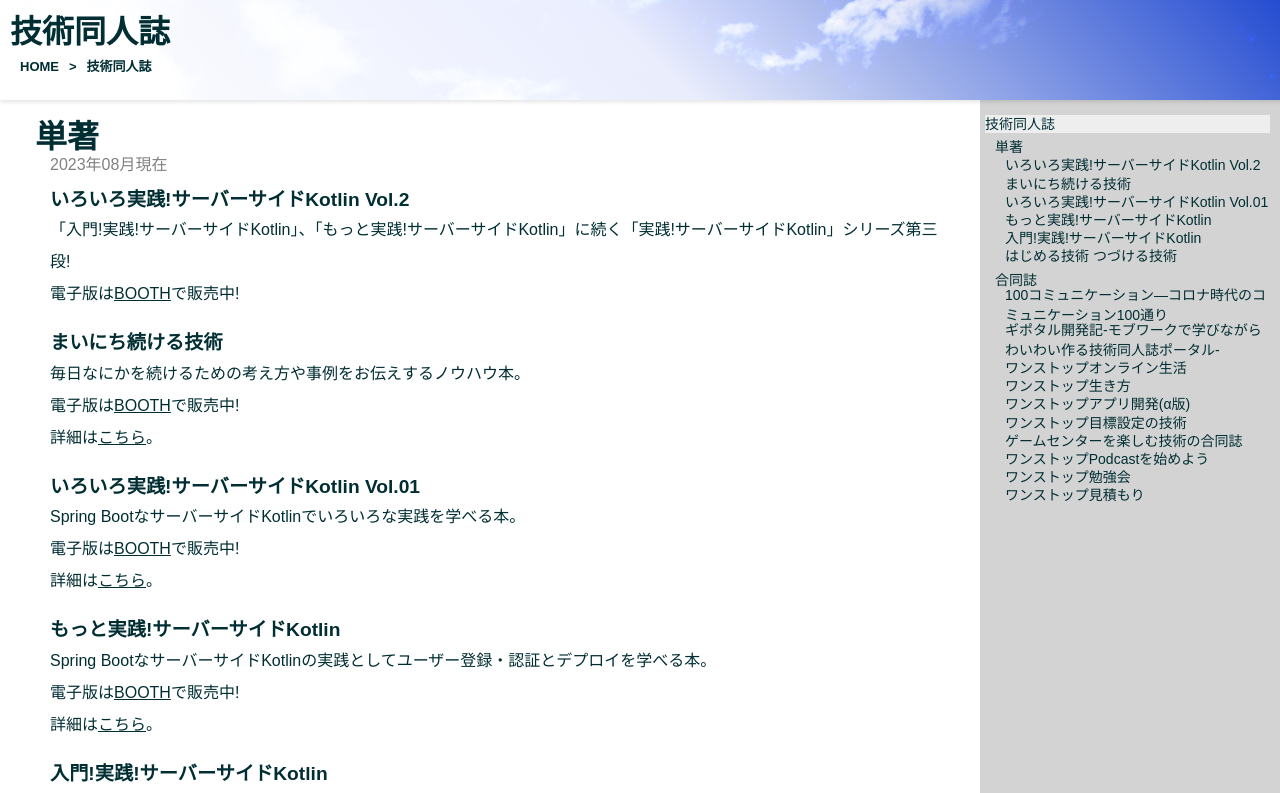
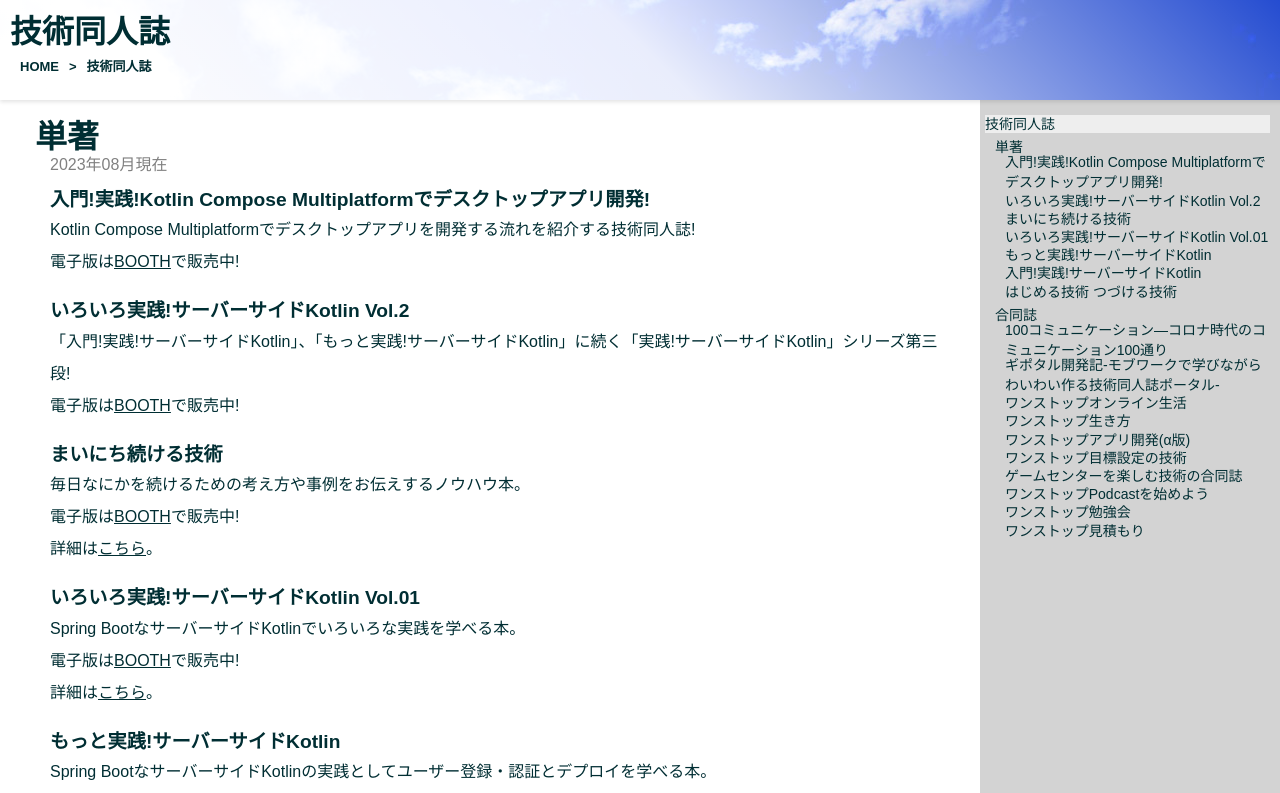
Before and after one commit to fortegp05/portfolio_react, a React (Create React App) app: page /techbook.html in a window 1280 px wide. Shown: the top 793 px of the page. Built offline with nearby package versions, Linux system fonts and the light colour scheme.

Commit message:
update 202404

```diff
--- a/src/components/atoms/engineer/JobCareer.tsx
+++ b/src/components/atoms/engineer/JobCareer.tsx
@@ -20,16 +20,28 @@ const JobCareer: FC = () => {
             </ul>
           </li>
         </ul>
-        業務用エアコン管理・操作システムの改修(2023年8月〜)
+        業務用エアコン管理・操作システムの改修(2023年8月〜2024年2月)
         <ul className="list_items">
           <li>
             お客様の販売する業務用エアコンを購入、設置後の管理を行うWebシステムの改修<br />
-            バックエンド(API部分)のみ担当し言語はPython(3系)
+            バックエンド(API部分)は担当し言語はPython(3系)、一部インフラも担当
             <ul className="list_items">
               <li>詳細設計</li>
               <li>開発</li>
               <li>テスト(pytest)</li>
               <li>E2Eテスト(Tavern)</li>
+              <li>AWSインフラ構築(CloudFormation、CloudFront、S3、Route53、ACM、WAF)</li>
+            </ul>
+          </li>
+        </ul>
+        大規模ECサイト・店舗管理システムのインフラ構築運用保守(2024年3月〜)
+        <ul className="list_items">
+          <li>
+            世界規模の通販サイト、店舗の管理システムのインフラの構築運用保守<br />
+            インフラはTerraformでAWSの構築、管理
+            <ul className="list_items">
+              <li>インフラ構築(AWS Terraform)</li>
+              <li>デプロイ(Jenkins)</li>
             </ul>
           </li>
         </ul>
--- a/src/components/atoms/engineer/ProgramingSkills.tsx
+++ b/src/components/atoms/engineer/ProgramingSkills.tsx
@@ -64,6 +64,12 @@ const ProgramingSkillDatas = [
     description:
       '組み込み開発で1年経験あり。<br>静的構造解析の対象として5年間分析の経験あり。<br>関数呼び出しの可視化やC++クラス継承関係の可視化などを実施。',
   },
+  {
+    id: 12,
+    skill: 'Terraform',
+    description:
+      'AWSの構築、運用保守にて使用。バージョンは1.5。',
+  },
 ];
 
 const ProgramingSkills: FC = () => {
--- a/src/components/atoms/engineer/Qualification.tsx
+++ b/src/components/atoms/engineer/Qualification.tsx
@@ -6,6 +6,7 @@ const Qualification: FC = () => {
       <h2>資格(習得時期)</h2>
       <div>
           <ul className="list_items">
+              <li>AWS SAP(SAP-C02 2024年3月)</li>
               <li>AWS SAA(SAA-C03 2023年3月)</li>
               <li>認定スクラムマスター(2019年4月)</li>
               <li>
--- a/src/components/atoms/engineer/SoftwareDevelopment.tsx
+++ b/src/components/atoms/engineer/SoftwareDevelopment.tsx
@@ -41,6 +41,9 @@ const SowtwareDevelopment: FC = () => {
                 </li>
                 <li>
                     AWS Lambda、CloudFront、CloudFormation、S3、CodeCommit、CodeBuild、CodePipeline、SES、SNS、CloudWatch。
+                </li>
+                <li>
+                    TerraformによるAWSインフラの構築、運用保守経験
                 </li>
             </ul>
         </li>
--- a/src/data/TechBooks.ts
+++ b/src/data/TechBooks.ts
@@ -11,36 +11,42 @@ const TechBooks = [
     books: [
       {
         id: 1,
+        title: '入門!実践!Kotlin Compose Multiplatformでデスクトップアプリ開発!',
+        description: 'Kotlin Compose Multiplatformでデスクトップアプリを開発する流れを紹介する技術同人誌!<BR>電子版は<a href="https://fortegp05.booth.pm/" target="_blank" rel="nofollow">BOOTH</a>で販売中!',
+        imgFile: 'daily_title.png'
+      },
+      {
+        id: 2,
         title: 'いろいろ実践!サーバーサイドKotlin Vol.2',
         description: '「入門!実践!サーバーサイドKotlin」、「もっと実践!サーバーサイドKotlin」に続く「実践!サーバーサイドKotlin」シリーズ第三段!<BR>電子版は<a href="https://fortegp05.booth.pm/" target="_blank" rel="nofollow">BOOTH</a>で販売中!',
         imgFile: 'daily_title.png'
       },
       {
-        id: 2,
+        id: 3,
         title: 'まいにち続ける技術',
         description: '毎日なにかを続けるための考え方や事例をお伝えするノウハウ本。<BR>電子版は<a href="https://fortegp05.booth.pm/" target="_blank" rel="nofollow">BOOTH</a>で販売中!<BR>詳細は<a href="https://fortegp05.hatenablog.com/entry/2020/09/09/080659" target="_blank" rel="noopener noreferrer nofollow">こちら</a>。',
         imgFile: 'daily_title.png'
       },
       {
-        id: 3,
+        id: 4,
         title: 'いろいろ実践!サーバーサイドKotlin Vol.01',
         description: 'Spring BootなサーバーサイドKotlinでいろいろな実践を学べる本。<BR>電子版は<a href="https://fortegp05.booth.pm/" target="_blank" rel="nofollow">BOOTH</a>で販売中!<BR>詳細は<a href="https://fortegp05.hatenablog.com/entry/2020/09/09/075319" target="_blank" rel="noopener noreferrer nofollow">こちら</a>。',
         imgFile: 'ssk_3.png'
       },
       {
-        id: 4,
+        id: 5,
         title: 'もっと実践!サーバーサイドKotlin',
         description: 'Spring BootなサーバーサイドKotlinの実践としてユーザー登録・認証とデプロイを学べる本。<BR>電子版は<a href="https://fortegp05.booth.pm/" target="_blank" rel="nofollow">BOOTH</a>で販売中!<BR>詳細は<a href="https://fortegp05.hatenablog.com/entry/2020/03/07/174311" target="_blank" rel="noopener noreferrer nofollow">こちら</a>。',
         imgFile: 'title_ssk2.jpg'
       },
       {
-        id: 5,
+        id: 6,
         title: '入門!実践!サーバーサイドKotlin',
         description: 'Spring BootでサーバーサイドKotlinに入門して実践として簡単なアプリケーションを作る本。<BR>電子版は<a href="https://fortegp05.booth.pm/" target="_blank" rel="nofollow">BOOTH</a>で販売中!<BR>詳細は<a href="https://fortegp05.hatenablog.com/entry/2019/08/27/172327" target="_blank" rel="noopener noreferrer nofollow">こちら</a>。',
         imgFile: 'hyoshi_ssk.png'
       },
       {
-        id: 6,
+        id: 7,
         title: 'はじめる技術 つづける技術',
         description: '何かを始める、続けるための考え方や事例を書いたノウハウ本。電子版のみ<a href="https://fortegp05.booth.pm/" target="_blank" rel="nofollow">BOOTH</a>で販売中!<BR>詳細は<a href="https://fortegp05.hatenablog.com/entry/2019/03/28/094500" target="_blank" rel="noopener noreferrer nofollow">こちら</a>。',
         imgFile: 'hyoshi_bc.jpg'
@@ -52,61 +58,61 @@ const TechBooks = [
     type: '合同誌',
     books: [
       {
-        id: 7,
+        id: 8,
         title: '100コミュニケーション―コロナ時代のコミュニケーション100通り',
         description: 'コロナ時代のコミュニケーションに関するトピックスを100本(目標)集めます。<br>私はコミュニティについて書きました。 <br>購入やサンプルは<a href="https://techbookfest.org/product/5120896991756288?productVariantID=5976385220771840" target="_blank" rel="noopener noreferrer nofollow">こちら</a>。',
         imgFile: ''
       },
       {
-        id: 8,
+        id: 9,
         title: 'ギポタル開発記-モブワークで学びながらわいわい作る技術同人誌ポータル‐',
         description: 'ギポタル｜技術同人誌ポータル。この本では、そのポータルサイトの開発の経緯、実装、試行錯誤やトラブル含めて開発の過程のすべてを本に詰め込みました。<br>私も開発に参加しています。 <br>購入やサンプルは<a href="https://techbookfest.org/product/6206369472446464?productVariantID=6175428259610624" target="_blank" rel="noopener noreferrer nofollow">こちら</a>。',
         imgFile: ''
       },
       {
-        id: 9,
+        id: 10,
         title: 'ワンストップオンライン生活',
         description: 'コロナ影響で生活の大部分がオンライン化している今を切り取った合同誌。<br>私はオンラインでのチームビルディングについて書きました。<br>購入やサンプルは<a href="https://oyakata.booth.pm/items/2031359" target="_blank" rel="noopener noreferrer nofollow">こちら</a>。',
         imgFile: ''
       },
       {
-        id: 10,
+        id: 11,
         title: 'ワンストップ生き方',
         description: 'この醜くも美しい人生の生き方をこの一冊に!という目的で作成された合同誌。<br>私は心や趣味について書きました。<br>購入やサンプルは<a href="https://booth.pm/ja/items/1871341" target="_blank" rel="noopener noreferrer nofollow">こちら</a>。',
         imgFile: ''
       },
       {
-        id: 11,
+        id: 12,
         title: 'ワンストップアプリ開発(α版)',
         description: 'アプリケーション開発のすべてをこの一冊に!という目的で作成された合同誌。<br>私はアジャイルについて書きました。<br>購入やサンプルは<a href="https://oyakata.booth.pm/items/1715099" target="_blank" rel="noopener noreferrer nofollow">こちら</a>。',
         imgFile: ''
       },
       {
-        id: 12,
+        id: 13,
         title: 'ワンストップ目標設定の技術',
         description: '目標設定のやり方考え方にに関する技術同人誌。<br>私は合計2章の寄稿をしました。<br>詳細やサンプルは<a href="https://oyakata.booth.pm/items/1572943" target="_blank" rel="noopener noreferrer nofollow">こちら</a>。',
         imgFile: ''
       },
       {
-        id: 13,
+        id: 14,
         title: 'ゲームセンターを楽しむ技術の合同誌',
         description: 'ゲームセンターを楽しむための技術をまとめた本。<br>私は1章寄稿しいくつかコラムを書きました。<br>詳細は<a href="https://booth.pm/ja/items/1542903" target="_blank" rel="noopener noreferrer nofollow">こちら</a>。',
         imgFile: ''
       },
       {
-        id: 14,
+        id: 15,
         title: 'ワンストップPodcastを始めよう',
         description: 'Podcastに関して、聞き方、始め方、続け方を網羅した本。<br>私は企画の立ち上げからメインの執筆を担当しました。<br>詳細は<a href="https://oyakata.booth.pm/items/1488170" target="_blank" rel="noopener noreferrer nofollow">こちら</a>。',
         imgFile: ''
       },
       {
-        id: 15,
+        id: 16,
         title: 'ワンストップ勉強会',
         description: '勉強会に関する本。<br>コラムをひとつ寄稿しました。<br>詳細は<a href="https://oyakata.booth.pm/items/1315174" target="_blank" rel="noopener noreferrer nofollow">こちら</a>。',
         imgFile: ''
       },
       {
-        id: 16,
+        id: 17,
         title: 'ワンストップ見積もり',
         description: 'ITエンジニアがよくやるけどとても難しい見積もりについて、著者15人で書いたテクニック網羅本。<br>私は第4章、2点見積もりについて書きました。<br>詳細は<a href="https://oyakata.booth.pm/items/1315587" target="_blank" rel="noopener noreferrer nofollow">こちら</a>。',
         imgFile: ''
```
Also changed, not shown: src/components/atoms/videogame/Videogame.tsx (+7 -0 lines).
